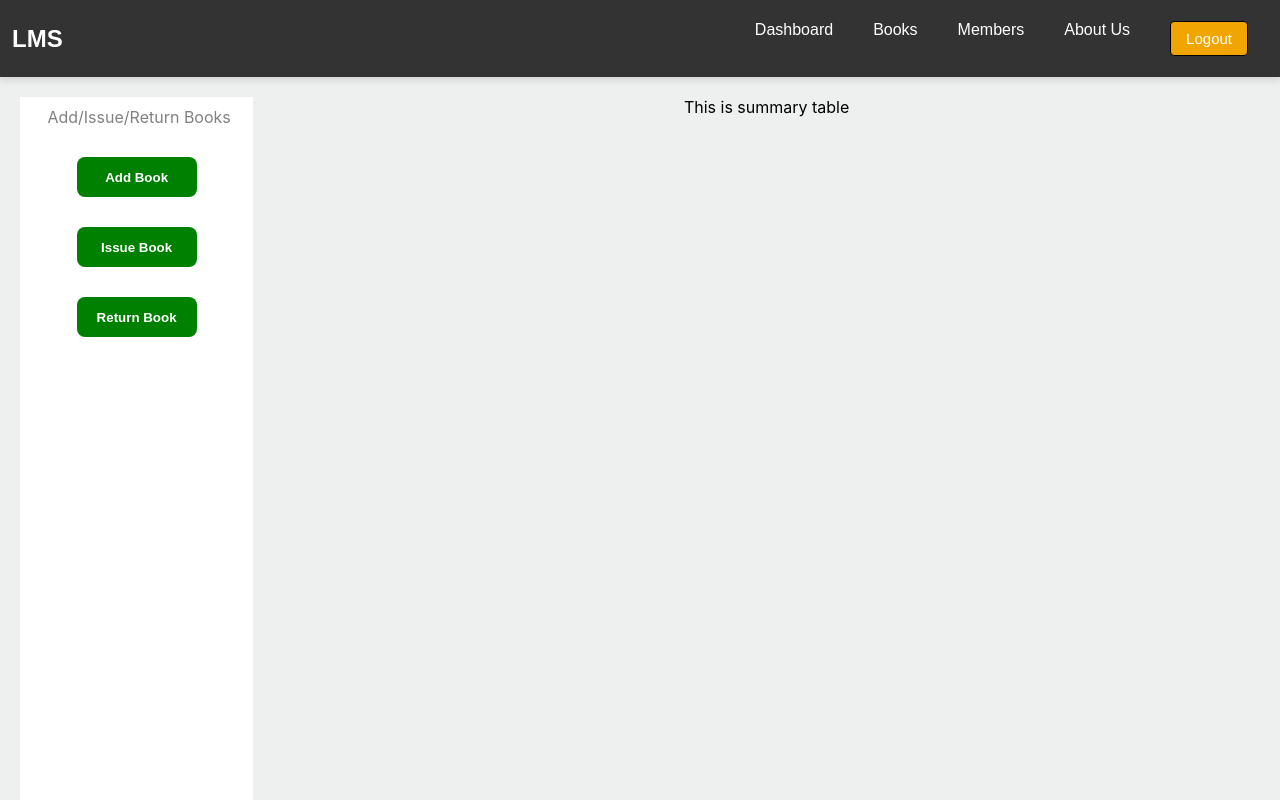
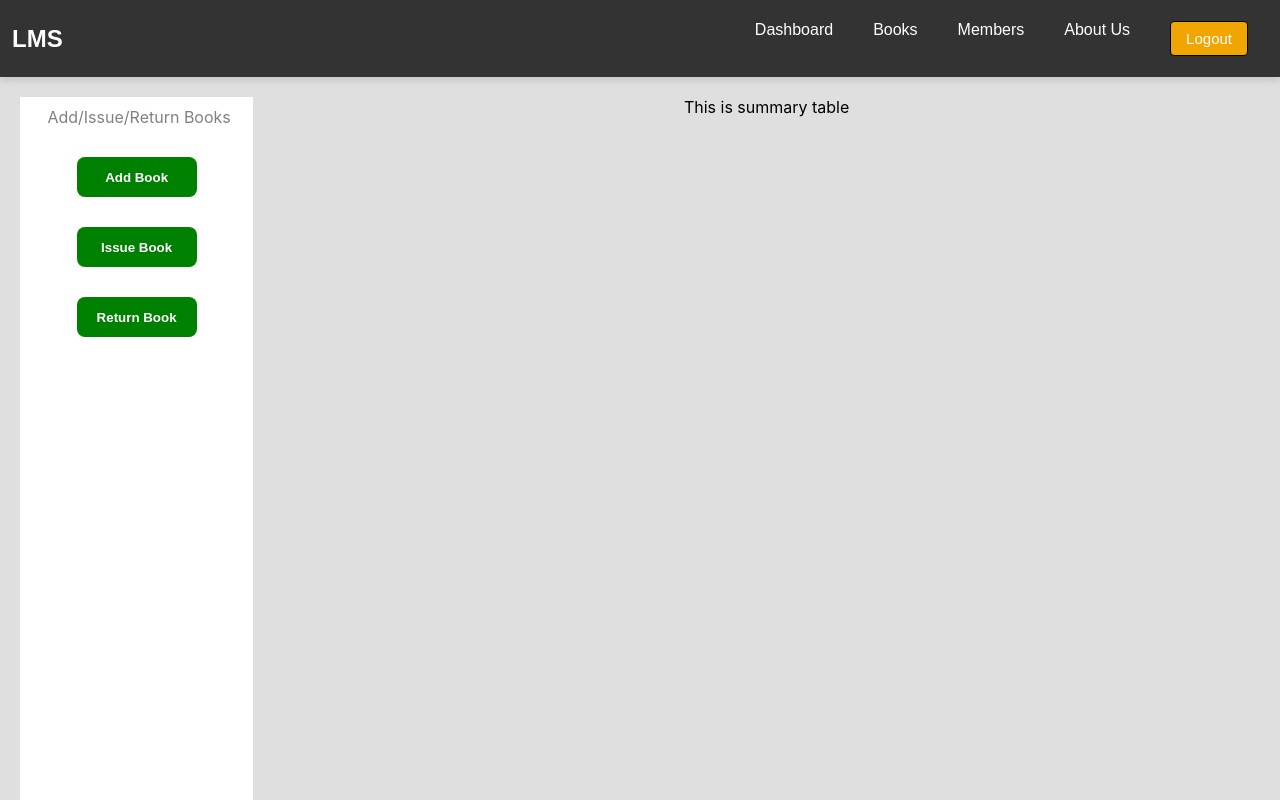
Before and after one commit to KushaRa/LMS-KaragasthalawaMV, a React (Create React App) app: page / in a window 1280 px wide. Shown: the top 800 px of the page. Built offline with nearby package versions, Linux system fonts and the light colour scheme.

Commit message:
fixed bugs

```diff
--- a/src/App.css
+++ b/src/App.css
@@ -1,5 +1,5 @@
 body{
-  background-color: #eeefef;
+  background-color: #dfdfdf;
 }
 .App {
   text-align: center;
```
Also changed, not shown: src/pages/Home/Home.css (deleted), src/pages/Home/Home.jsx (deleted).
